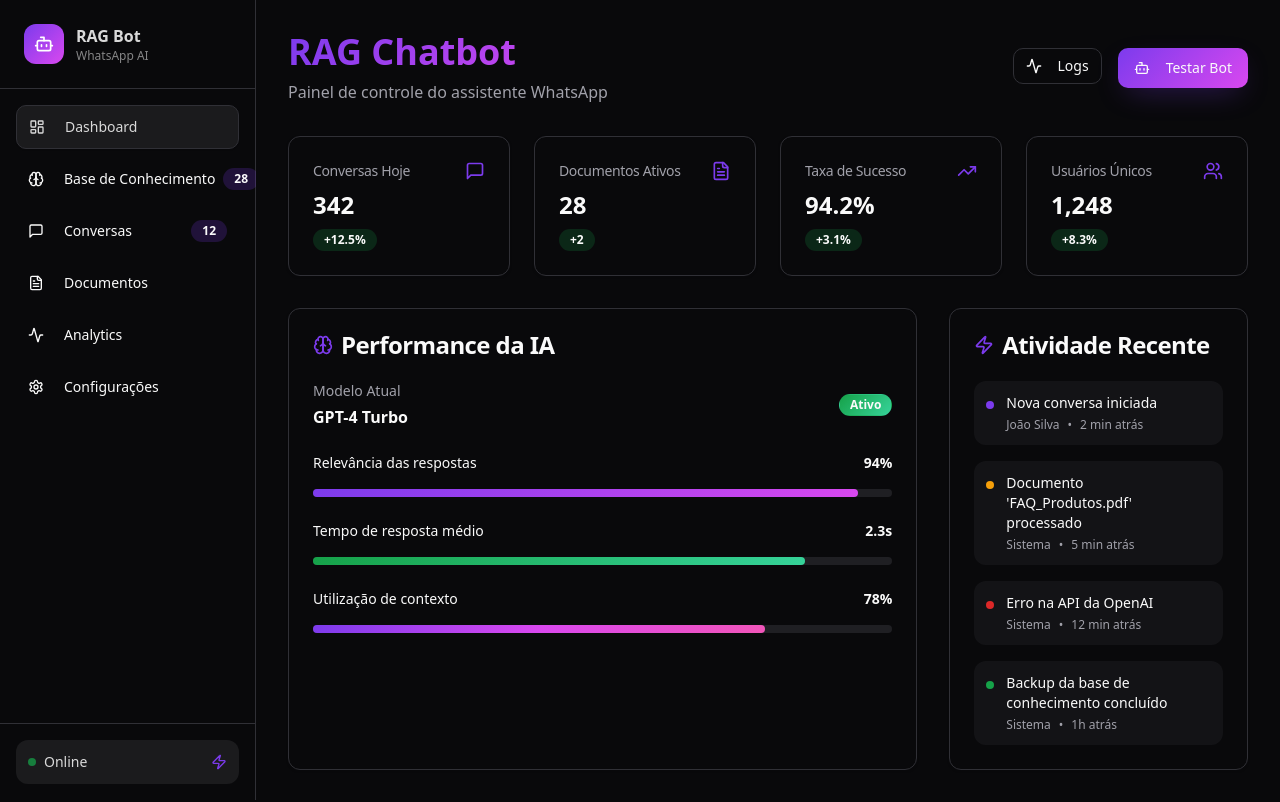
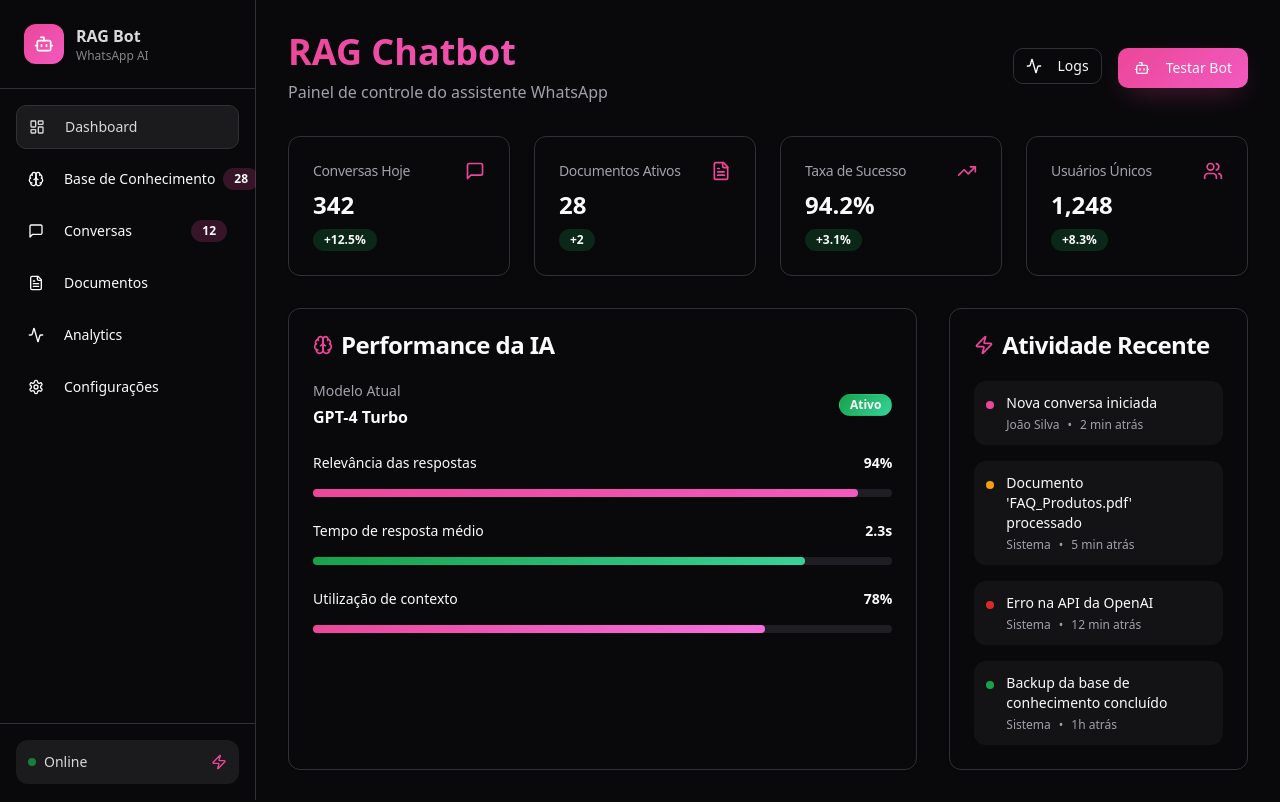
Before and after one commit to heloisarmota/ragbot-connect, a React (Vite) app: page / in a window 1280 px wide. Built offline with nearby package versions, Linux system fonts and the light colour scheme; the HTML template or start-up script is replaced by a standard one.

Commit message:
Muda cor do tema

```diff
--- a/src/index.css
+++ b/src/index.css
@@ -16,10 +16,10 @@
     --popover: 240 10% 3.9%;
     --popover-foreground: 0 0% 98%;
 
-    /* Primary - Modern blue/purple tech gradient */
-    --primary: 262 83% 58%;
+    /* Primary - Modern pink tech gradient */
+    --primary: 330 81% 60%;
     --primary-foreground: 0 0% 98%;
-    --primary-hover: 262 83% 65%;
+    --primary-hover: 330 81% 67%;
 
     /* Secondary - Subtle accent */
     --secondary: 240 5% 13%;
@@ -46,18 +46,18 @@
     /* Borders and inputs */
     --border: 240 6% 20%;
     --input: 240 6% 20%;
-    --ring: 262 83% 58%;
+    --ring: 330 81% 60%;
 
     /* Gradients */
-    --gradient-primary: linear-gradient(135deg, hsl(262, 83%, 58%) 0%, hsl(292, 84%, 61%) 100%);
+    --gradient-primary: linear-gradient(135deg, hsl(330, 81%, 60%) 0%, hsl(320, 85%, 65%) 100%);
     --gradient-secondary: linear-gradient(135deg, hsl(240, 5%, 13%) 0%, hsl(240, 5%, 18%) 100%);
     --gradient-success: linear-gradient(135deg, hsl(142, 76%, 36%) 0%, hsl(158, 64%, 52%) 100%);
-    --gradient-hero: linear-gradient(135deg, hsl(262, 83%, 58%) 0%, hsl(292, 84%, 61%) 50%, hsl(322, 85%, 64%) 100%);
+    --gradient-hero: linear-gradient(135deg, hsl(330, 81%, 60%) 0%, hsl(320, 85%, 65%) 50%, hsl(310, 87%, 70%) 100%);
 
     /* Shadows and glows */
-    --shadow-primary: 0 10px 30px -10px hsl(262 83% 58% / 0.4);
+    --shadow-primary: 0 10px 30px -10px hsl(330 81% 60% / 0.4);
     --shadow-card: 0 4px 20px -4px hsl(240 5% 8% / 0.6);
-    --glow-primary: 0 0 20px hsl(262 83% 58% / 0.3);
+    --glow-primary: 0 0 20px hsl(330 81% 60% / 0.3);
 
     /* Animation variables */
     --transition-smooth: all 0.3s cubic-bezier(0.4, 0, 0.2, 1);
@@ -68,12 +68,12 @@
     /* Sidebar */
     --sidebar-background: 240 10% 3.9%;
     --sidebar-foreground: 0 0% 85%;
-    --sidebar-primary: 262 83% 58%;
+    --sidebar-primary: 330 81% 60%;
     --sidebar-primary-foreground: 0 0% 98%;
     --sidebar-accent: 240 5% 11%;
     --sidebar-accent-foreground: 0 0% 85%;
     --sidebar-border: 240 6% 20%;
-    --sidebar-ring: 262 83% 58%;
+    --sidebar-ring: 330 81% 60%;
   }
 
   .dark {
```
